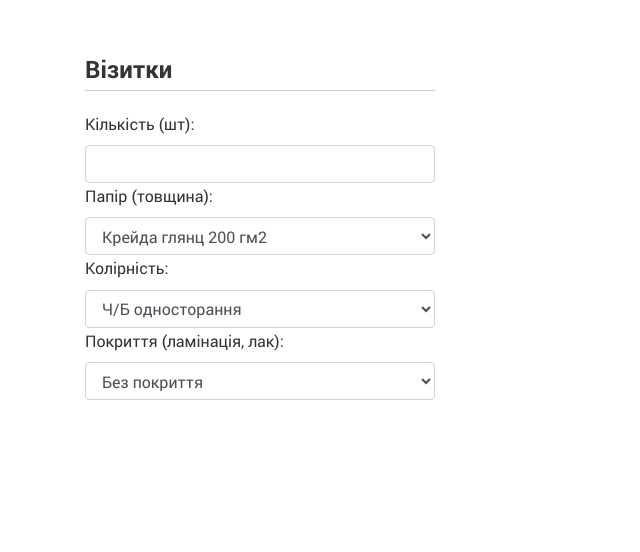
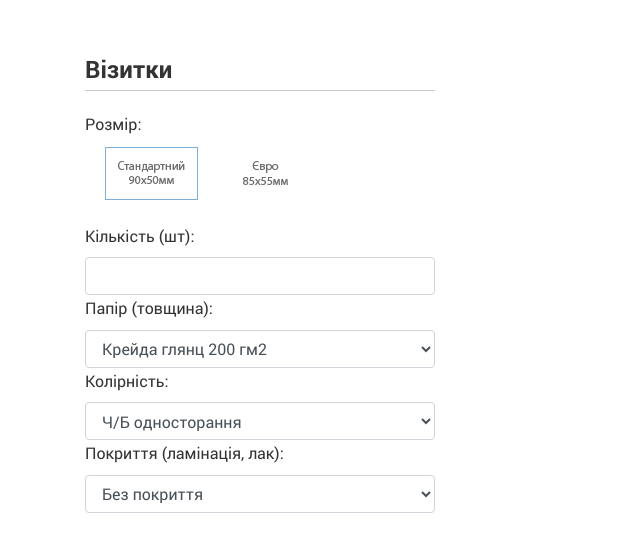
Before and after one commit to AleksandrPelyp/maketcalc.loc, a website: page app/index.html in a window 1280 px wide. Shown: the whole page, without its empty margins (0-640 px from the left). Drawn offline with Linux system fonts and the light colour scheme.

Commit message:
html розмітка

```diff
--- a/app/index.html
+++ b/app/index.html
@@ -32,6 +32,20 @@
 				<div class="col-md-4">
 						<h2>Візитки</h2>
 					<form class="form-group" action="">
+						<label for="">Розмір:</label> <br>
+						<div class="form-check cardimg">
+								<label class="form-check-label" for="exampleRadios1">
+								<input class="form-check-input" type="radio" name="exampleRadios" id="exampleRadios1" value="option1" checked>
+								<img src="img/standart.png">
+								</label>
+							</div>
+							<div class="form-check cardimg">
+									<label class="form-check-label" for="exampleRadios2">
+								<input class="form-check-input" type="radio" name="exampleRadios" id="exampleRadios2" value="option2">
+								<img src="img/euro.png">
+								</label>
+							</div>
+						<br>
 						<label for="">Кількість (шт): </label>
 						<input class="form-control" type="number" name="cardnumber" value="cardnumber">
 						<label for="">Папір (товщина): </label>
@@ -59,7 +73,7 @@
 				<label for="">Покриття (ламінація, лак): </label>
 				<br>
 			<select class="form-control" name="paper" id="cardpaper">
-			<option value="">Без покриття</option>
+			<option value="0">Без покриття</option>
 			<option value="">Ламінація глянцева одностороння 25мк</option>
 			<option value="">Ламінація глянцева двостороння 25мк</option>
 			<option value="">Ламінація матова одностороння 27мк</option>
--- a/app/sass/main.sass
+++ b/app/sass/main.sass
@@ -43,5 +43,19 @@ b, strong
 		border-bottom: 1px solid #ccc
 		margin-bottom: 20px
 		margin-top: 50px
+	.cardimg
+		display: inline
+		label
+			margin-bottom: 20px
+			input
+				visibility: hidden
+				position: absolute
+			img
+				cursor: pointer
+				border: 1px solid transparent
+			input:checked + img
+				border: 1px solid #7DADDB
+
+
 
 @import "media" // Always at the end
```
Also changed, not shown: app/css/main.min.css, app/img/euro.png (added), app/img/preview.jpg (deleted), app/img/standart.png (added), 1 other file.
